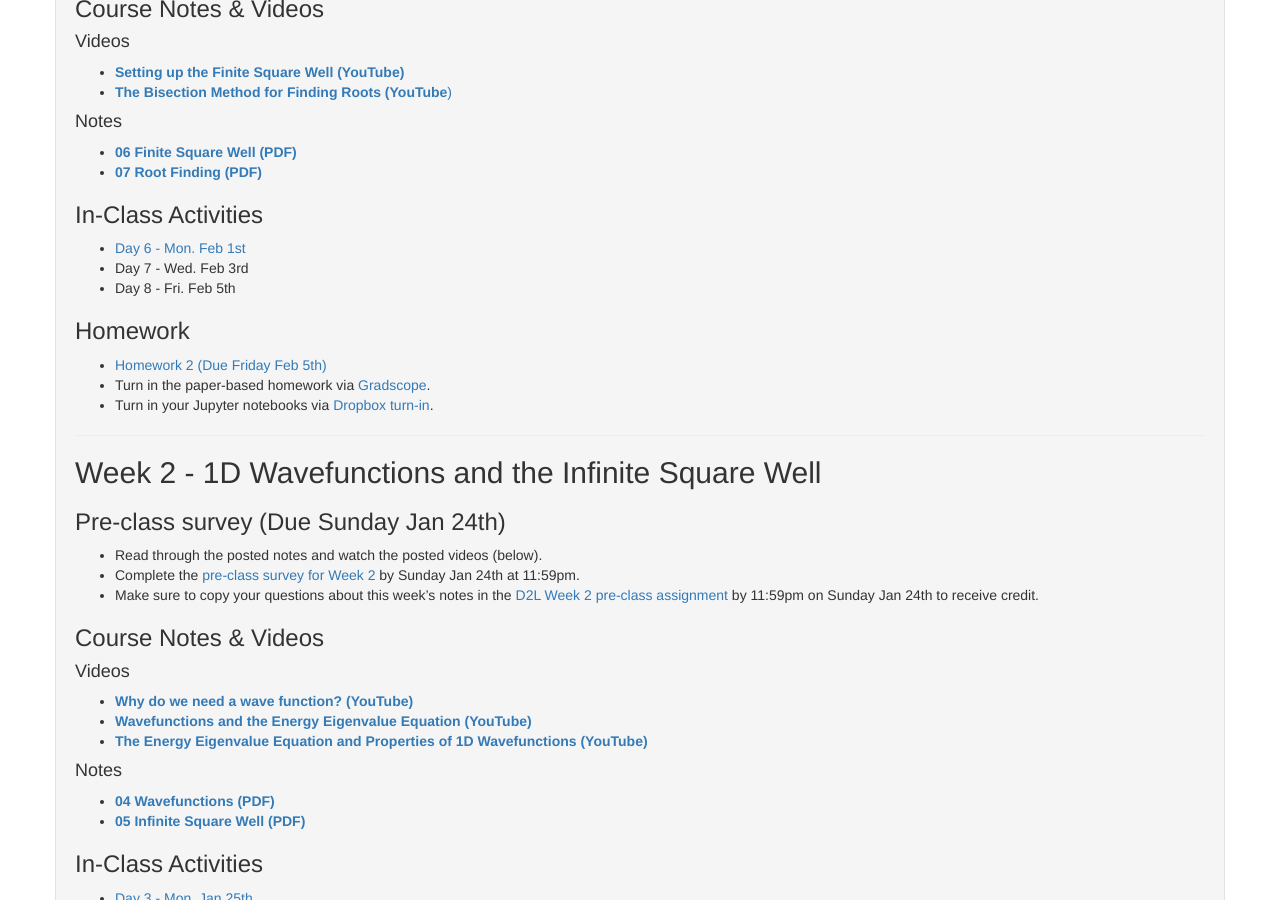
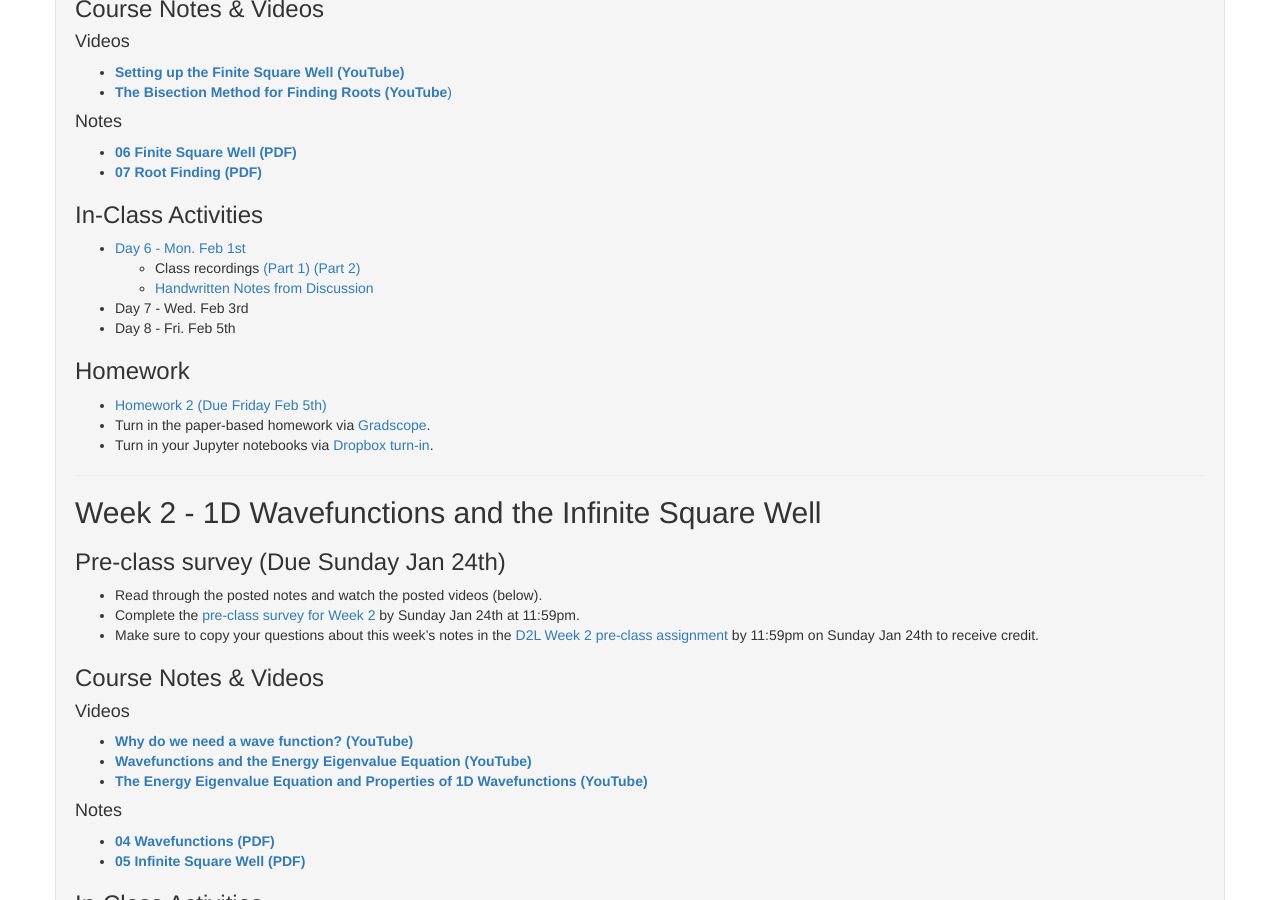
Before and after one commit to dannycab/phy472msu_s2021, a Jekyll site: the page built from notes/index.md, in a window 1280 px wide and 900 px high, scrolled down 345 px. Built offline with Jekyll 4.4.1, drawn with Linux system fonts in a browser that asks for light colours.

Commit message:
added links to videos for day 6

```diff
--- a/notes/index.md
+++ b/notes/index.md
@@ -64,6 +64,8 @@ use_math: true
 ### In-Class Activities
 
 * [Day 6 - Mon. Feb 1st](./in-class/day6.html)
+  * Class recordings [(Part 1)](https://www.youtube.com/watch?v=xq11AXzSL7g) [(Part 2)](https://www.youtube.com/watch?v=eT7fUPky-9s)
+  * [Handwritten Notes from Discussion](./in-class/Day_6.pdf)
 * Day 7 - Wed. Feb 3rd
 * Day 8 - Fri. Feb 5th
 
```
